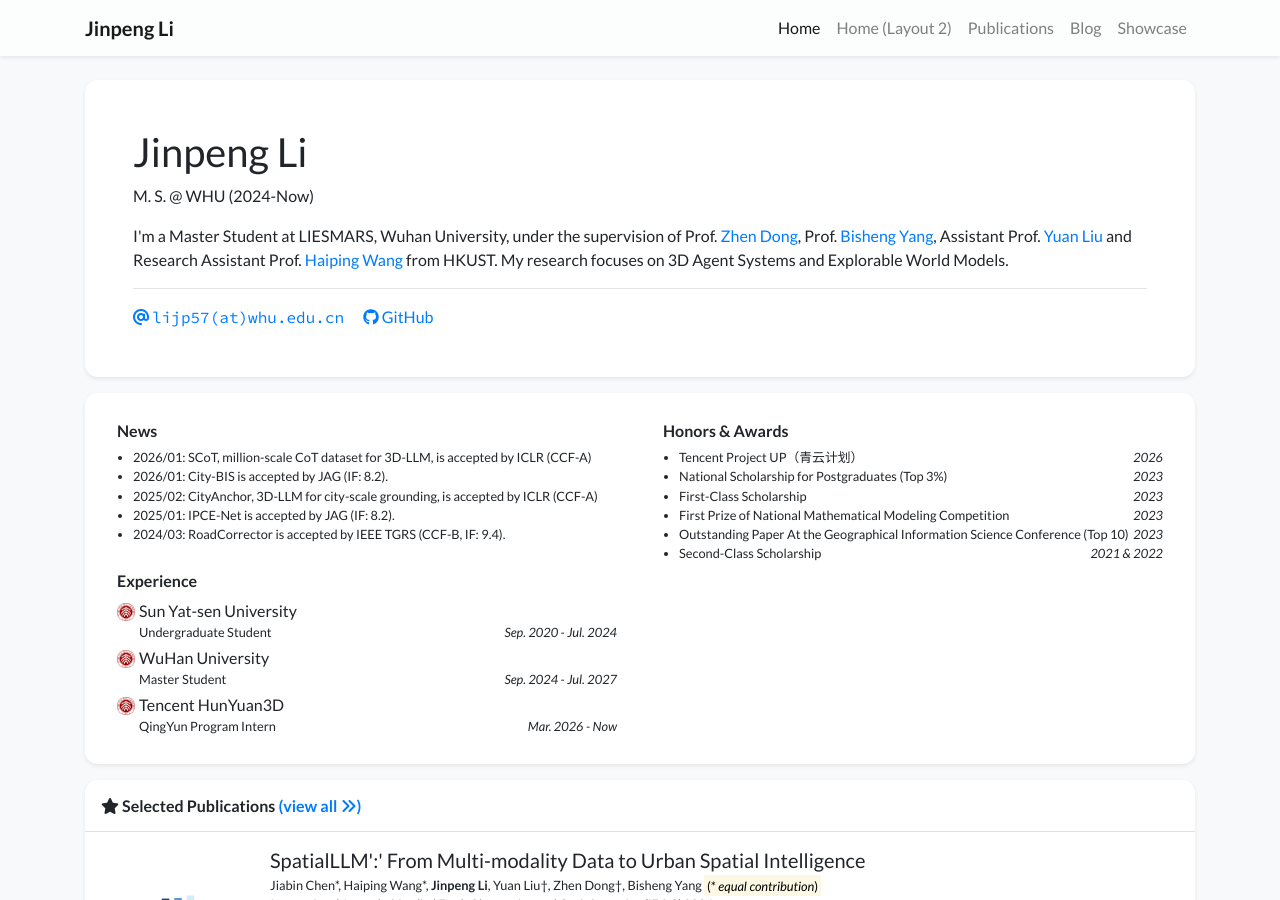
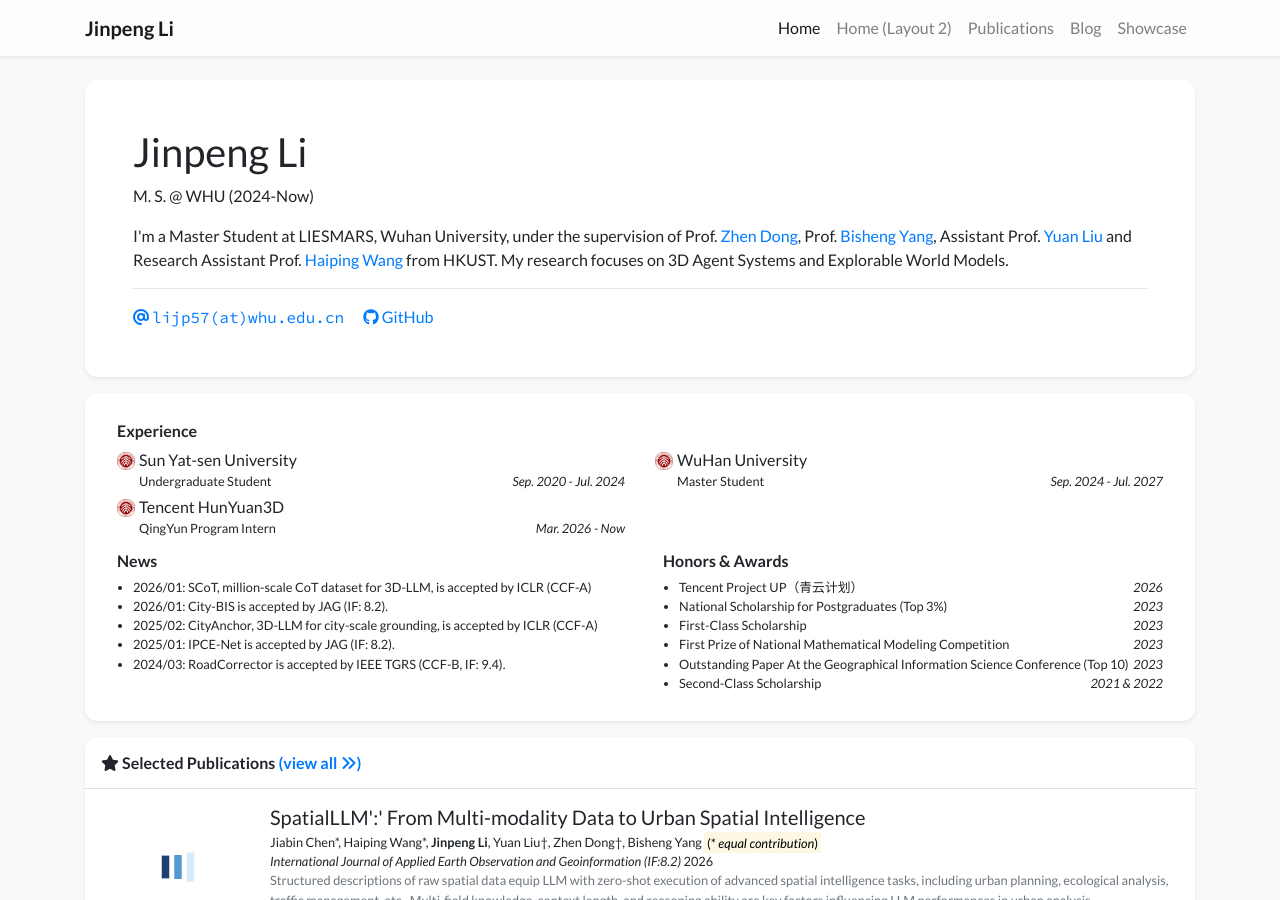
Before and after one commit to Lijp411/Lijp411.github.io, a Jekyll site: the page built from index.html, in a window 1280 px wide and 900 px high. Built offline with Jekyll 4.4.1, drawn with Linux system fonts in a browser that asks for light colours; nearby versions of some CDN libraries; a style sheet for code colours, icons or effects is not loaded.

Commit message:
Update experience_card.html

```diff
--- a/_includes/widgets/experience_card.html
+++ b/_includes/widgets/experience_card.html
@@ -2,6 +2,32 @@
   <div class="col">
       <div class="card border-0 shadow-sm bg-white">
           <div class="card-body p-4">
+
+              {% if site.data.profile.experience %}
+              <div class="row">
+                  <div class="col-12">
+                      <div class="mx-2 my-1">
+                          <h6>Experience</h6>
+                          <div class="row">
+                              {% for item in site.data.profile.experience %}
+                              <div class="col-md-6">
+                                  <div class="media mb-1">
+                                      <img src="{{ item.logo }}" alt="{{ item.name }}"
+style="width: 18px;" class="mr-1 mt-1">
+                                      <div class="media-body">
+                                          <p class="my-0">{{ item.name }}</p>
+                                          <p class="small my-0">{{ item.dept }}</p>
+                                          <p class="small my-0">{{ item.position }} <em
+class="float-right">{{ item.date }}</em></p>
+                                      </div>
+                                  </div>
+                              </div>
+                              {% endfor %}
+                          </div>
+                      </div>
+                  </div>
+              </div>
+              {% endif %}
 
               <div class="row">
                   {% if site.data.profile.education %}
@@ -52,28 +78,6 @@ class="float-right">{{ item.date }}</em></p>
                       </div>
                   </div>
                   {% endif %}
-
-                  {% if site.data.profile.experience %}
-                  <div class="col-md-6">
-                      <div class="mx-2 my-1">
-                          <h6>Experience</h6>
-                          <ul class="list-unstyled mb-1">
-                              {% for item in site.data.profile.experience %}
-                              <li class="media mb-1">
-                                  <img src="{{ item.logo }}" alt="{{ item.name }}"
-style="width: 18px;" class="mr-1 mt-1">
-                                  <div class="media-body">
-                                      <p class="my-0">{{ item.name }}</p>
-                                      <p class="small my-0">{{ item.dept }}</p>
-                                      <p class="small my-0">{{ item.position }} <em
-class="float-right">{{ item.date }}</em></p>
-                                  </div>
-                              </li>
-                              {% endfor %}
-                          </ul>
-                      </div>
-                  </div>
-                  {% endif %}
               </div>
 
           </div>
```
